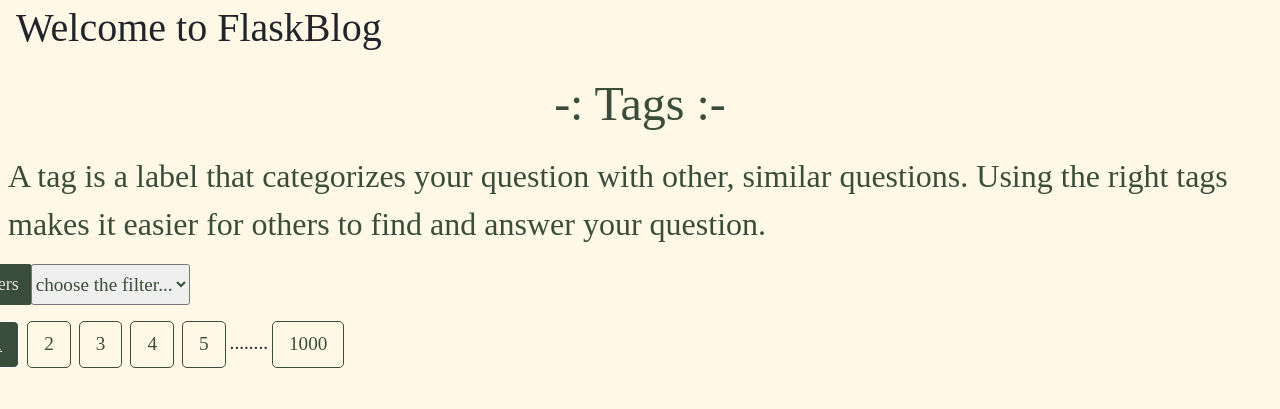
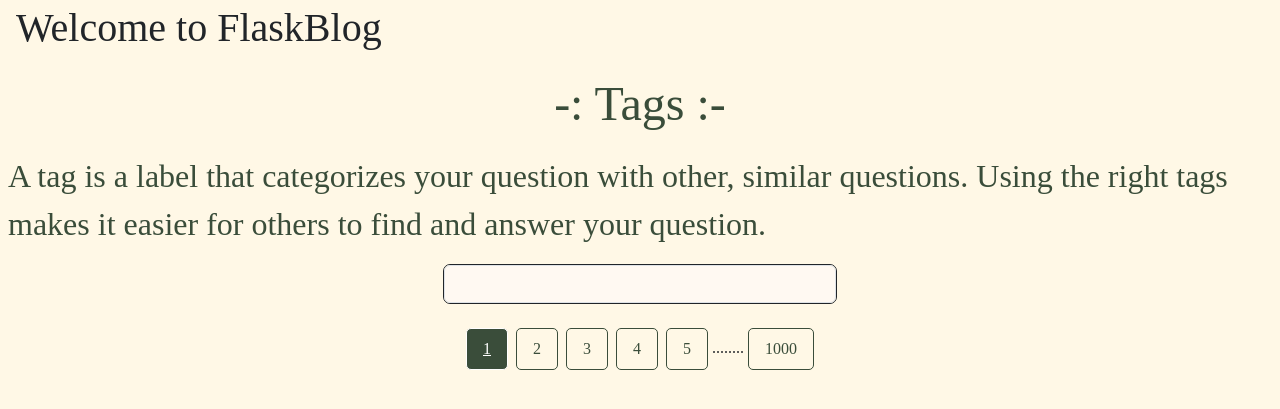
Before and after one commit to COP-290/Testing, a Flask app: page / in a window 1280 px wide. Shown: the top 409 px of the page. Run offline with Flask 3, Linux system fonts and the light colour scheme; data comes from the database, SQL or seed files in the repository; some web fonts are replaced.

Commit message:
Jay/tag.html(change to original the filter button)

```diff
--- a/flask_blog/templates/tag.html
+++ b/flask_blog/templates/tag.html
@@ -20,19 +20,20 @@
     </div>
 
     <!-- filters button -->
-    <div class="col-3 d-flex justify-content-center" style="font-size: larger;">
-        <div class="px-3 py-2">
-          <div class="input-group mb-3">
-            <div class="input-group-prepend">
-              <label class="input-group-text" style="border-radius: 2.75px;border-color:3A4D3A ;background-color: 3A4D3A;color: E7E4DF;font-size: large;"for="inputGroupSelect01">Filters</label>
-            </div>
-            <select class="custom-select" style="border-radius: 2.75px;color: 3A4D3A" id="inputGroupSelect01">
-              <option selected>choose the filter...</option>
-              <option value="1">One</option>
-              <option value="2">Two</option>
-              <option value="3">Three</option>
-            </select>
+    <div class="d-flex justify-content-center">
+        <div class="col-4 px-3 py-2">
+            <form action="/action_page.php" style="border:solid 1px; border-radius:7px;">
+                <input style="background-color: rgb(255, 249, 242)"class="form-control" list="tags" name="tag" id="tag">
+                <datalist id="tags">
+                  <option value="Python">
+                  <option value="JavaScript">
+                  <option value="MySQL">
+                  <option value="">
+                  <option value="Safari">
+                </datalist>
+              </form>
         </div>
+    </div>
 
     <div class="row px-4">
         {% for post in b %}
```
